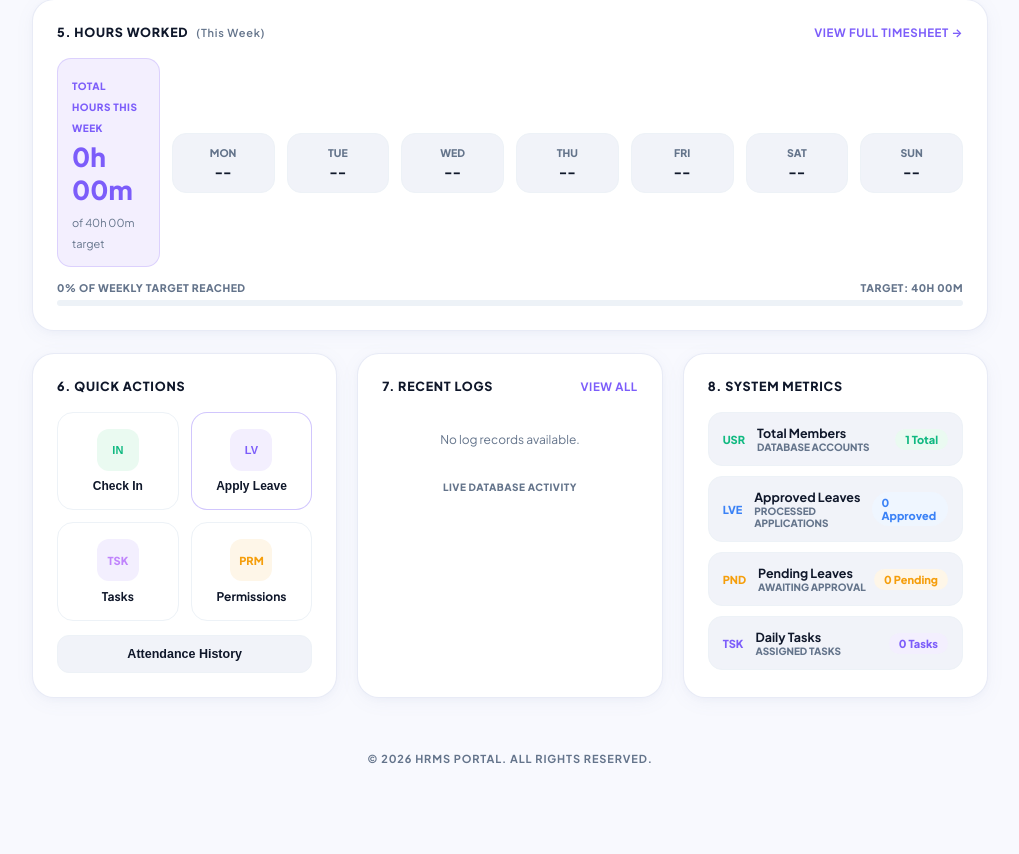
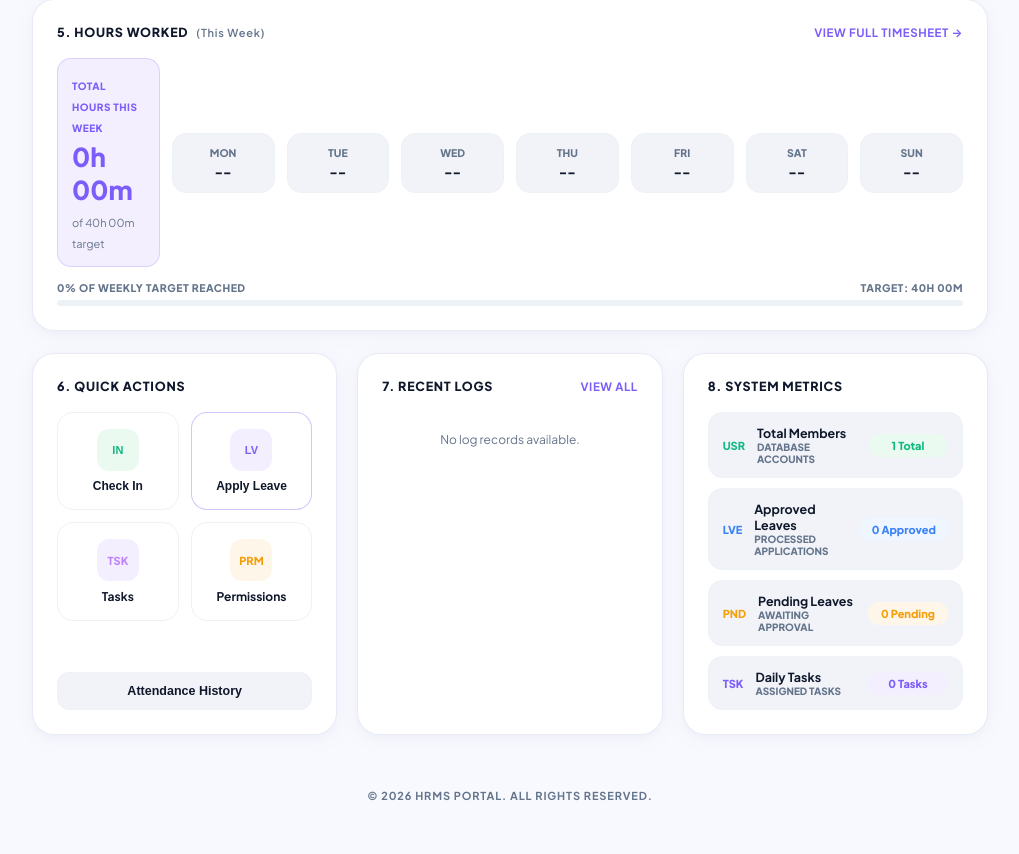
Before and after one commit to dev-sridhar/hrm-py, a Django app: page / in a window 1280 px wide. Shown: the part 1632-2486 px from the top of the page, without its empty margins (260-1279 px from the left). Before the commit the page ends 2396 px from the top, so only its background shows below. Run offline with Django 5.2, Linux system fonts and the light colour scheme; the visitor is signed in with stand-in values (Sample User, id 1); data comes from the database, SQL or seed files in the repository.

Commit message:
card issue

```diff
--- a/accounts/templates/accounts/home.html
+++ b/accounts/templates/accounts/home.html
@@ -591,7 +591,7 @@
         border-color: var(--primary);
     }
 
-    /* Upcoming List Summary Rows */
+    /* Upcoming List Summary Rows & Chips */
     .upcoming-summary-rows {
         display: flex;
         flex-direction: column;
@@ -606,19 +606,41 @@
         background: var(--pill-gray);
         border-radius: 14px;
         border: 1px solid var(--border);
+        transition: all 0.15s ease;
+        min-height: 52px;
+        box-sizing: border-box;
+    }
+
+    button.upcoming-row-item:hover,
+    a.upcoming-row-item:hover,
+    div.upcoming-row-item[onclick]:hover {
+        border-color: var(--primary);
+        transform: translateY(-1px);
+        box-shadow: 0 2px 8px rgba(0,0,0,0.04);
     }
 
     .upcoming-left-info {
         display: flex;
         align-items: center;
         gap: 12px;
+        flex-grow: 1;
+        min-width: 0;
     }
 
     .upcoming-badge-pill {
         font-size: 11px;
         font-weight: 800;
-        padding: 4px 10px;
+        padding: 5px 12px;
         border-radius: 20px;
+        min-width: 80px;
+        display: inline-flex;
+        align-items: center;
+        justify-content: center;
+        text-align: center;
+        flex-shrink: 0;
+        margin-left: 12px;
+        box-sizing: border-box;
+        white-space: nowrap;
     }
 </style>
 
@@ -1120,21 +1142,31 @@
                 <div class="card-header-flex">
                     <h3 class="card-section-title">6. RECENT ACTIVITIES</h3>
                 </div>
-                <div class="activity-feed-list" style="margin-bottom: 12px;">
-                    {% for act in recent_activities|slice:":6" %}
-                    <div class="activity-feed-item">
-                        <div class="activity-avatar" style="overflow: hidden; padding: 0;">
+                <div class="upcoming-summary-rows" style="margin-bottom: 12px;">
+                    {% for act in recent_activities|slice:":4" %}
+                    <div class="upcoming-row-item">
+                        <div class="upcoming-left-info" style="min-width: 0;">
+                            <div class="activity-avatar" style="overflow: hidden; padding: 0; flex-shrink: 0; width: 32px; height: 32px; border-radius: 10px;">
                                 {% if act.avatar_url %}
                                 <img src="{{ act.avatar_url }}" alt="{{ act.title }}" style="width: 100%; height: 100%; object-fit: cover;">
                                 {% else %}
-                            {{ act.initials }}
+                                <div style="width: 100%; height: 100%; background: var(--pill-purple); color: var(--primary); display: flex; align-items: center; justify-content: center; font-weight: 800; font-size: 11px;">{{ act.initials }}</div>
                                 {% endif %}
                             </div>
-                        <div style="flex-grow: 1;">
-                            <div style="font-size: 12px; font-weight: 700; color: var(--text-main); line-height: 1.3;">{{ act.title }}</div>
-                            <div style="font-size: 10.5px; color: var(--text-muted); margin-top: 1px;">{{ act.time }}</div>
-                        </div>
-                        <span style="width: 7px; height: 7px; border-radius: 50%; background: {{ act.status_color }}; margin-top: 4px;"></span>
+                            <div style="min-width: 0;">
+                                <div style="font-size: 12px; font-weight: 700; color: var(--text-main); white-space: nowrap; overflow: hidden; text-overflow: ellipsis;">{{ act.title }}</div>
+                                <div style="font-size: 10px; font-weight: 800; color: var(--text-muted); text-transform: uppercase;">{{ act.time }}</div>
+                            </div>
+                        </div>
+                        {% if "checked in" in act.title %}
+                        <span class="upcoming-badge-pill" style="background: var(--pill-green); color: #10b981; flex-shrink: 0;">Check In</span>
+                        {% elif "checked out" in act.title %}
+                        <span class="upcoming-badge-pill" style="background: var(--pill-blue); color: #3b82f6; flex-shrink: 0;">Check Out</span>
+                        {% elif "requested" in act.title %}
+                        <span class="upcoming-badge-pill" style="background: var(--pill-orange); color: #f59e0b; flex-shrink: 0;">Leave</span>
+                        {% else %}
+                        <span class="upcoming-badge-pill" style="background: var(--pill-purple); color: var(--primary); flex-shrink: 0;">Task</span>
+                        {% endif %}
                     </div>
                     {% empty %}
                     <div style="text-align: center; padding: 20px; color: var(--text-muted); font-size: 12px;">
@@ -1161,35 +1193,27 @@
                 </div>
 
                 <!-- Tab Content: Upcoming Tasks -->
-                <div id="tabContentTasks" class="activity-feed-list" style="margin-bottom: 12px;">
-                    {% for t in upcoming_tasks %}
-                    <div class="activity-feed-item">
-                        <div class="activity-avatar" style="overflow: hidden; padding: 0;">
+                <div id="tabContentTasks" class="upcoming-summary-rows" style="margin-bottom: 12px; display: flex;">
+                    {% for t in upcoming_tasks|slice:":4" %}
+                    <div class="upcoming-row-item">
+                        <div class="upcoming-left-info" style="min-width: 0;">
+                            <div class="activity-avatar" style="overflow: hidden; padding: 0; flex-shrink: 0; width: 32px; height: 32px; border-radius: 10px;">
                                 {% if t.avatar_url %}
                                 <img src="{{ t.avatar_url }}" alt="{{ t.user_name }}" style="width: 100%; height: 100%; object-fit: cover;">
                                 {% else %}
                                 <div style="width: 100%; height: 100%; background: var(--pill-purple); color: var(--primary); display: flex; align-items: center; justify-content: center; font-weight: 800; font-size: 11px;">{{ t.user_initials }}</div>
                                 {% endif %}
                             </div>
-                        <div style="flex-grow: 1; min-width: 0;">
+                            <div style="min-width: 0;">
                                 <div style="font-size: 12px; font-weight: 700; color: var(--text-main); white-space: nowrap; overflow: hidden; text-overflow: ellipsis;" title="{{ t.title }}">
                                     {{ t.title }}
                                 </div>
-                            <div style="display: flex; align-items: center; gap: 6px; margin-top: 1px;">
-                                <span style="font-size: 9.5px; font-weight: 800; text-transform: uppercase; color: var(--primary); background: var(--pill-purple); padding: 1px 5px; border-radius: 4px;">
-                                    {{ t.team }}
-                                </span>
-                                <span style="font-size: 10.5px; color: var(--text-muted); white-space: nowrap; overflow: hidden; text-overflow: ellipsis;">
-                                    {{ t.user_name }}
-                                </span>
-                            </div>
-                        </div>
-                        <div style="text-align: right; flex-shrink: 0;">
-                            <div style="font-size: 11px; font-weight: 700; color: var(--text-main);">{{ t.date }}</div>
-                            <span style="font-size: 9px; font-weight: 800; text-transform: uppercase; background: {{ t.priority_bg }}; color: {{ t.priority_color }}; padding: 1px 5px; border-radius: 4px;">
-                                {{ t.priority }}
-                            </span>
-                        </div>
+                                <div style="font-size: 10px; font-weight: 800; color: var(--text-muted); text-transform: uppercase;">
+                                    {{ t.user_name }} &bull; {{ t.team }}
+                                </div>
+                            </div>
+                        </div>
+                        <span class="upcoming-badge-pill" style="background: {{ t.priority_bg }}; color: {{ t.priority_color }}; flex-shrink: 0;">{{ t.priority }}</span>
                     </div>
                     {% empty %}
                     <div style="text-align: center; padding: 15px; color: var(--text-muted); font-size: 12px;">No upcoming tasks found.</div>
@@ -1197,24 +1221,23 @@
                 </div>
 
                 <!-- Tab Content: Upcoming Birthdays -->
-                <div id="tabContentBirthdays" class="activity-feed-list" style="margin-bottom: 12px; display: none;">
-                    {% for b in upcoming_birthdays %}
-                    <div class="activity-feed-item">
-                        <div class="activity-avatar" style="overflow: hidden; padding: 0;">
+                <div id="tabContentBirthdays" class="upcoming-summary-rows" style="margin-bottom: 12px; display: none;">
+                    {% for b in upcoming_birthdays|slice:":4" %}
+                    <div class="upcoming-row-item">
+                        <div class="upcoming-left-info" style="min-width: 0;">
+                            <div class="activity-avatar" style="overflow: hidden; padding: 0; flex-shrink: 0; width: 32px; height: 32px; border-radius: 10px;">
                                 {% if b.avatar_url %}
                                 <img src="{{ b.avatar_url }}" alt="{{ b.name }}" style="width: 100%; height: 100%; object-fit: cover;">
                                 {% else %}
                                 <div style="width: 100%; height: 100%; background: var(--pill-purple); color: var(--primary); display: flex; align-items: center; justify-content: center; font-weight: 800; font-size: 11px;">{{ b.initials }}</div>
                                 {% endif %}
                             </div>
-                        <div style="flex-grow: 1; min-width: 0;">
+                            <div style="min-width: 0;">
                                 <div style="font-size: 12px; font-weight: 700; color: var(--text-main); white-space: nowrap; overflow: hidden; text-overflow: ellipsis;">{{ b.name }}</div>
-                            <div style="font-size: 10.5px; color: var(--text-muted); white-space: nowrap; overflow: hidden; text-overflow: ellipsis;">{{ b.role }}</div>
-                        </div>
-                        <div style="text-align: right; flex-shrink: 0;">
-                            <div style="font-size: 11px; font-weight: 800; color: var(--primary);">{{ b.date }}</div>
-                            <div style="font-size: 9.5px; font-weight: 700; color: var(--text-muted);">{{ b.when }}</div>
-                        </div>
+                                <div style="font-size: 10px; font-weight: 800; color: var(--text-muted); text-transform: uppercase;">{{ b.role }}</div>
+                            </div>
+                        </div>
+                        <span class="upcoming-badge-pill" style="background: var(--pill-purple); color: var(--primary); flex-shrink: 0;">{{ b.short_date }}</span>
                     </div>
                     {% empty %}
                     <div style="text-align: center; padding: 15px; color: var(--text-muted); font-size: 12px;">No upcoming birthdays found.</div>
@@ -1222,17 +1245,19 @@
                 </div>
 
                 <!-- Tab Content: Holidays -->
-                <div id="tabContentHolidays" class="activity-feed-list" style="margin-bottom: 12px; display: none;">
-                    {% for h in upcoming_holidays %}
-                    <div class="activity-feed-item">
-                        <div class="activity-avatar" style="background: var(--pill-green); color: var(--success); font-size: 10px; font-weight: 800; display: flex; align-items: center; justify-content: center;">
-                            <svg width="15" height="15" fill="none" stroke="currentColor" viewBox="0 0 24 24"><path stroke-linecap="round" stroke-linejoin="round" stroke-width="2" d="M8 7V3m8 4V3m-9 8h10M5 21h14a2 2 0 002-2V7a2 2 0 00-2-2H5a2 2 0 00-2 2v12a2 2 0 002 2z"/></svg>
-                        </div>
-                        <div style="flex-grow: 1; min-width: 0;">
+                <div id="tabContentHolidays" class="upcoming-summary-rows" style="margin-bottom: 12px; display: none;">
+                    {% for h in upcoming_holidays|slice:":4" %}
+                    <div class="upcoming-row-item">
+                        <div class="upcoming-left-info" style="min-width: 0;">
+                            <div class="activity-avatar" style="background: var(--pill-green); color: var(--success); width: 32px; height: 32px; border-radius: 10px; display: flex; align-items: center; justify-content: center; flex-shrink: 0;">
+                                <svg width="16" height="16" fill="none" stroke="currentColor" viewBox="0 0 24 24"><path stroke-linecap="round" stroke-linejoin="round" stroke-width="2" d="M8 7V3m8 4V3m-9 8h10M5 21h14a2 2 0 002-2V7a2 2 0 00-2-2H5a2 2 0 00-2 2v12a2 2 0 002 2z"/></svg>
+                            </div>
+                            <div style="min-width: 0;">
                                 <div style="font-size: 12px; font-weight: 700; color: var(--text-main); white-space: nowrap; overflow: hidden; text-overflow: ellipsis;">{{ h.name }}</div>
-                            <div style="font-size: 10.5px; color: var(--success); font-weight: 700;">{{ h.day }}</div>
-                        </div>
-                        <span style="font-size: 11px; font-weight: 800; color: var(--text-main); flex-shrink: 0;">{{ h.date }}</span>
+                                <div style="font-size: 10px; font-weight: 800; color: var(--success); text-transform: uppercase;">{{ h.day }}</div>
+                            </div>
+                        </div>
+                        <span class="upcoming-badge-pill" style="background: var(--pill-green); color: var(--success); flex-shrink: 0;">{{ h.short_date|default:h.date }}</span>
                     </div>
                     {% endfor %}
                 </div>
@@ -1389,7 +1414,8 @@
     <!-- Section 5: Quick Actions, Recent Activity & Summary (3 Columns) -->
     <div class="grid-3-col">
         <!-- 6. QUICK ACTIONS -->
-        <div class="card-panel">
+        <div class="card-panel" style="display: flex; flex-direction: column; justify-content: space-between;">
+            <div>
                 <div class="card-header-flex">
                     <h3 class="card-section-title">6. QUICK ACTIONS</h3>
                 </div>
@@ -1427,7 +1453,8 @@
                         <span>Permissions</span>
                     </a>
                 </div>
-            <button type="button" class="btn-full-width-soft" onclick="window.location.href='{% url 'attendance' %}'">
+            </div>
+            <button type="button" class="btn-full-width-soft" onclick="window.location.href='{% url 'attendance' %}'" style="margin-top: 10px;">
                 Attendance History
             </button>
         </div>
@@ -1438,23 +1465,31 @@
                 <h3 class="card-section-title">7. RECENT LOGS</h3>
                 <a href="{% url 'status_board' %}" class="card-link-action">View All</a>
             </div>
-            <div class="activity-feed-list" style="margin-bottom: 14px;">
+            <div class="upcoming-summary-rows">
                 {% for act in recent_activities|slice:":4" %}
-                <div class="activity-feed-item">
-                    <div class="activity-avatar">{{ act.initials }}</div>
-                    <div>
-                        <div style="font-size: 12px; font-weight: 700; color: var(--text-main);">{{ act.title }}</div>
-                        <div style="font-size: 11px; color: var(--text-muted);">{{ act.time }}</div>
-                    </div>
+                <div class="upcoming-row-item">
+                    <div class="upcoming-left-info" style="min-width: 0;">
+                        <span style="font-size: 11px; font-weight: 800; color: {{ act.status_color|default:'var(--primary)' }}; flex-shrink: 0;">{{ act.initials }}</span>
+                        <div style="min-width: 0;">
+                            <div style="font-size: 12px; font-weight: 700; color: var(--text-main); white-space: nowrap; overflow: hidden; text-overflow: ellipsis;">{{ act.title }}</div>
+                            <div style="font-size: 10px; font-weight: 800; color: var(--text-muted); text-transform: uppercase;">{{ act.time }}</div>
+                        </div>
+                    </div>
+                    {% if "checked in" in act.title %}
+                    <span class="upcoming-badge-pill" style="background: var(--pill-green); color: #10b981; flex-shrink: 0;">Check In</span>
+                    {% elif "checked out" in act.title %}
+                    <span class="upcoming-badge-pill" style="background: var(--pill-red); color: #ef4444; flex-shrink: 0;">Check Out</span>
+                    {% elif "requested" in act.title %}
+                    <span class="upcoming-badge-pill" style="background: var(--pill-orange); color: #f59e0b; flex-shrink: 0;">Leave</span>
+                    {% else %}
+                    <span class="upcoming-badge-pill" style="background: var(--pill-purple); color: var(--primary); flex-shrink: 0;">Task</span>
+                    {% endif %}
                 </div>
                 {% empty %}
                 <div style="text-align: center; padding: 20px; color: var(--text-muted); font-size: 12px;">
                     No log records available.
                 </div>
                 {% endfor %}
-            </div>
-            <div style="font-size: 10px; font-weight: 800; text-transform: uppercase; color: var(--text-muted); letter-spacing: 0.05em; text-align: center;">
-                Live Database Activity
             </div>
         </div>
 
@@ -1572,9 +1607,9 @@
         const birthdaysTab = document.getElementById('tabContentBirthdays');
         const holidaysTab = document.getElementById('tabContentHolidays');
 
-        if (tasksTab) tasksTab.style.display = (tabName === 'tasks') ? 'block' : 'none';
-        if (birthdaysTab) birthdaysTab.style.display = (tabName === 'birthdays') ? 'block' : 'none';
-        if (holidaysTab) holidaysTab.style.display = (tabName === 'holidays') ? 'block' : 'none';
+        if (tasksTab) tasksTab.style.display = (tabName === 'tasks') ? 'flex' : 'none';
+        if (birthdaysTab) birthdaysTab.style.display = (tabName === 'birthdays') ? 'flex' : 'none';
+        if (holidaysTab) holidaysTab.style.display = (tabName === 'holidays') ? 'flex' : 'none';
     }
 
     function switchPerfTab(tabName, btn) {
--- a/accounts/views.py
+++ b/accounts/views.py
@@ -442,12 +442,12 @@
 
     # Real Upcoming Govt & National Public Holidays
     upcoming_holidays = [
-        {"name": "Ganesh Chaturthi", "date": "14 Sep, 2026", "day": "Govt Public Holiday"},
-        {"name": "Gandhi Jayanti", "date": "02 Oct, 2026", "day": "National Gazetted Holiday"},
-        {"name": "Maha Navami / Dussehra", "date": "20 Oct, 2026", "day": "Govt Public Holiday"},
-        {"name": "Diwali / Deepavali", "date": "08 Nov, 2026", "day": "Govt Public Holiday"},
-        {"name": "Guru Nanak Jayanti", "date": "24 Nov, 2026", "day": "Gazetted Holiday"},
-        {"name": "Christmas Day", "date": "25 Dec, 2026", "day": "Govt Public Holiday"},
+        {"name": "Ganesh Chaturthi", "date": "14 Sep, 2026", "short_date": "14 Sep", "day": "Govt Public Holiday"},
+        {"name": "Gandhi Jayanti", "date": "02 Oct, 2026", "short_date": "02 Oct", "day": "National Gazetted Holiday"},
+        {"name": "Maha Navami / Dussehra", "date": "20 Oct, 2026", "short_date": "20 Oct", "day": "Govt Public Holiday"},
+        {"name": "Diwali / Deepavali", "date": "08 Nov, 2026", "short_date": "08 Nov", "day": "Govt Public Holiday"},
+        {"name": "Guru Nanak Jayanti", "date": "24 Nov, 2026", "short_date": "24 Nov", "day": "Gazetted Holiday"},
+        {"name": "Christmas Day", "date": "25 Dec, 2026", "short_date": "25 Dec", "day": "Govt Public Holiday"},
     ]
 
     context = {
```
Lines whose indentation alone changed are shown as unchanged.
